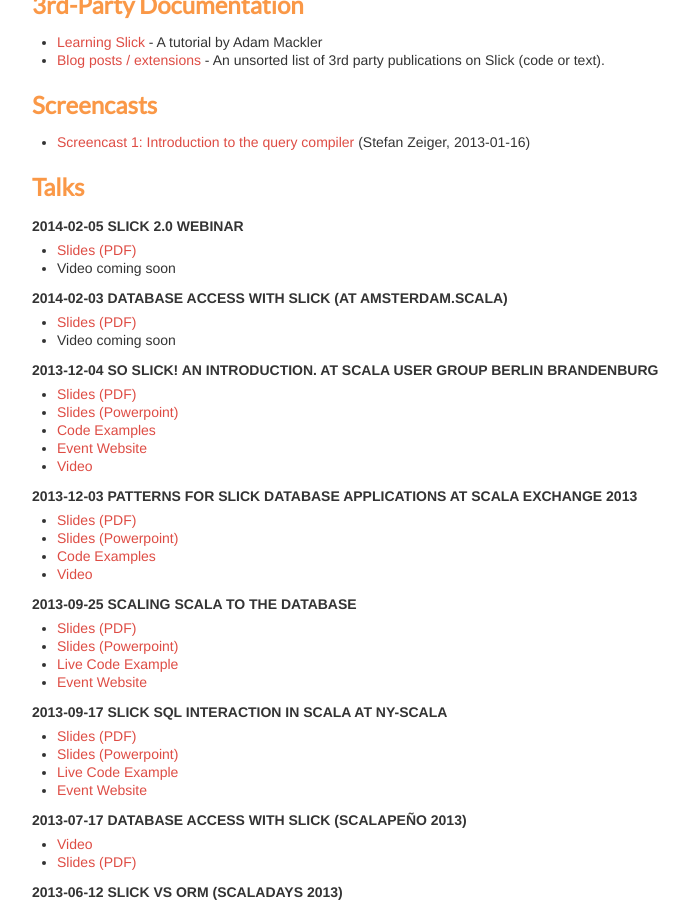
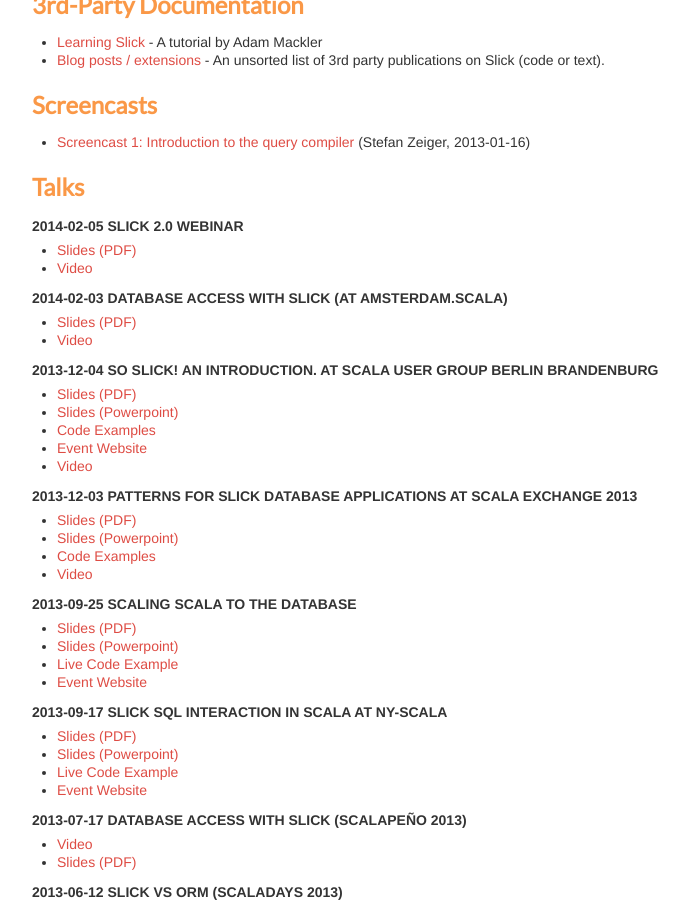
Before and after one commit to slick/slick.github.com, a Jekyll site: the page built from docs/index.md, in a window 1280 px wide and 900 px high, scrolled down 954 px. Shown: the whole window, without its empty margins (138-827 px from the left). Built offline with Jekyll 4.4.1, drawn with Linux system fonts in a browser that asks for light colours.

Commit message:
Add videos for the latest talks

```diff
--- a/docs/index.md
+++ b/docs/index.md
@@ -65,12 +65,12 @@
 #### 2014-02-05 Slick 2.0 Webinar
 
 * [Slides (PDF)](/talks/2014-02-05_Webinar/Slick_2.0.pdf)
-* Video coming soon
+* [Video](https://typesafe.com/blog/webinar-introducing-slick-2_0)
 
 #### 2014-02-03 Database Access with Slick (at Amsterdam.scala)
 
 * [Slides (PDF)](/talks/2014-02-03_AmsterdamScala/Database_Access_with_Slick_AmsterdamScala.pdf)
-* Video coming soon
+* [Video](http://www.dailymotion.com/video/x1bd5cp_database-access-with-slick-presented-at-amsterdam-scala-meetup_tech)
 
 #### 2013-12-04 So Slick! An introduction. At Scala User Group Berlin Brandenburg
 
```
